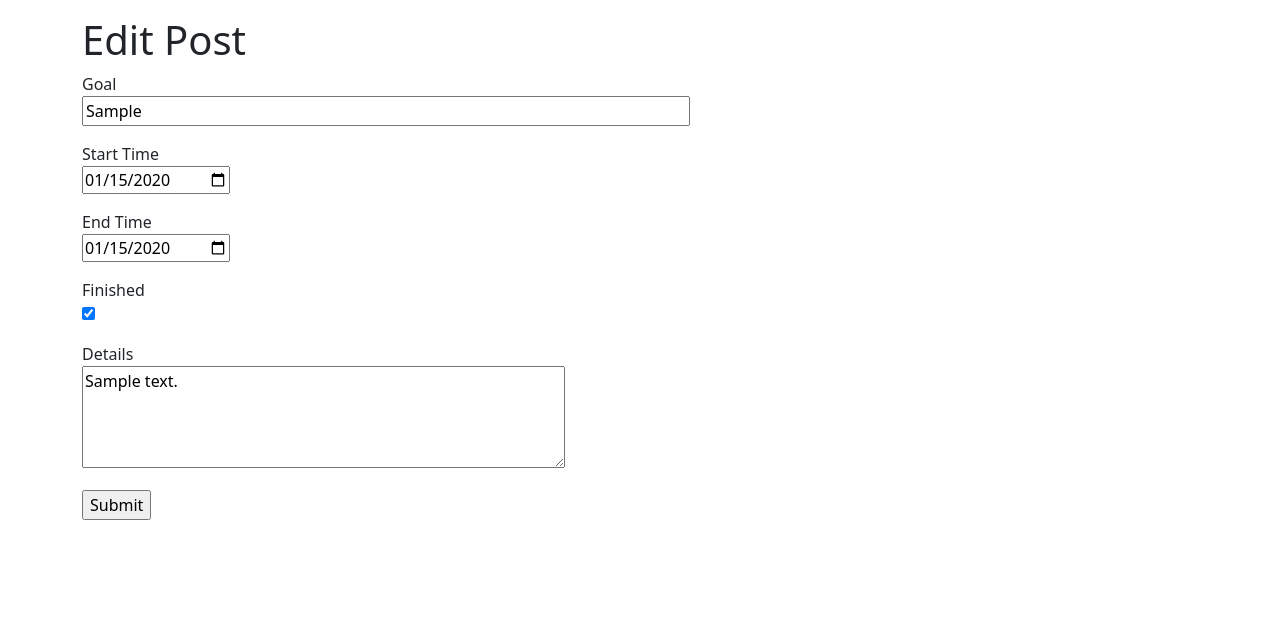
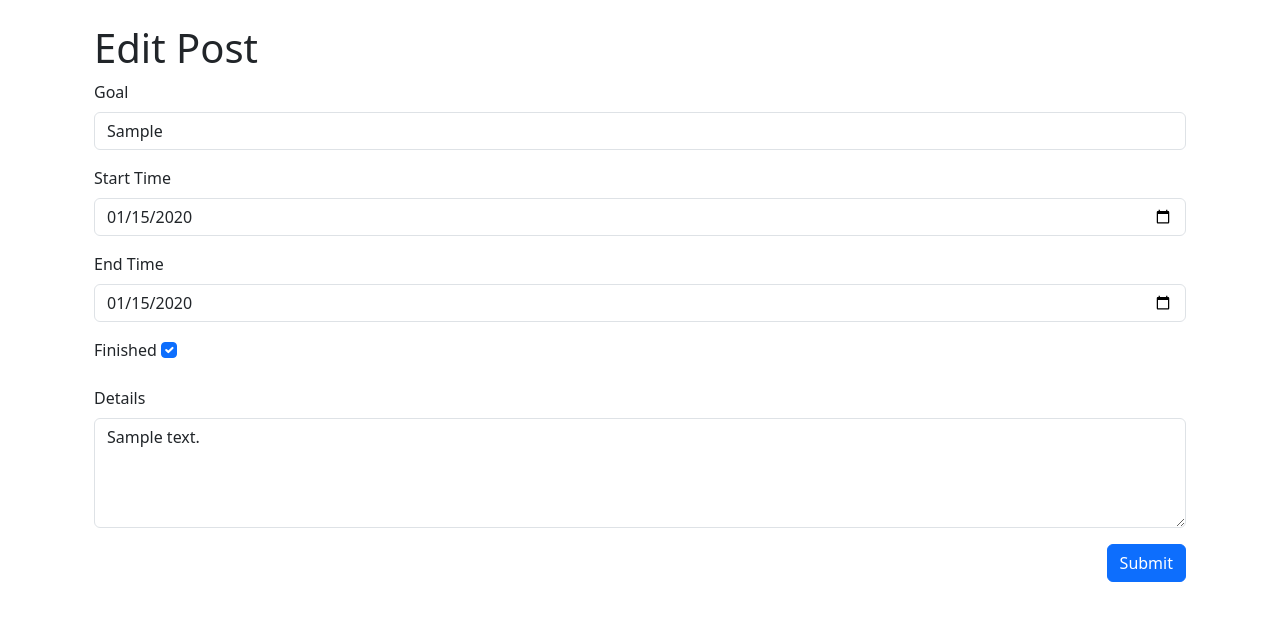
Before and after one commit to azyanev/Python-Final-Project, a Flask app: page /edit_post/1 in a window 1280 px wide. Shown: the part 56-677 px from the top of the page. Run offline with Flask 3, Linux system fonts and the light colour scheme; a user stored in the database is signed in; tables that the repository leaves empty hold one stand-in row (values such as "Sample post"); some libraries are stand-ins or nearby versions.

Commit message:
Make the post_edit and post look pretty

```diff
--- a/finalproject/app/templates/edit_post.html
+++ b/finalproject/app/templates/edit_post.html
@@ -1,50 +1,54 @@
 {% extends "base.html" %}
 
 {% block content %}
+    <div class="container mt-4">
         <h1>Edit Post</h1>
         <form action="" method="post">
             {{ form.hidden_tag() }}
 
-        <p>
-            {{ form.goal.label }}<br>
-            {{ form.goal(size=60) }}<br>
+            <div class="mb-3">
+                <label for="goal" class="form-label">{{ form.goal.label }}</label>
+                {{ form.goal(class="form-control", id="goal") }}
                 {% for error in form.goal.errors %}
-                <span style="color: red;">[{{ error }}]</span>
+                    <div class="text-danger">{{ error }}</div>
                 {% endfor %}
-        </p>
+            </div>
 
-        <p>
-            {{ form.starttime.label }}<br>
-            {{ form.starttime() }}<br>
+            <div class="mb-3">
+                <label for="starttime" class="form-label">{{ form.starttime.label }}</label>
+                {{ form.starttime(class="form-control", id="starttime") }}
                 {% for error in form.starttime.errors %}
-                <span style="color: red;">[{{ error }}]</span>
+                    <div class="text-danger">{{ error }}</div>
                 {% endfor %}
-        </p>
+            </div>
 
-        <p>
-            {{ form.endtime.label }}<br>
-            {{ form.endtime() }}<br>
+            <div class="mb-3">
+                <label for="endtime" class="form-label">{{ form.endtime.label }}</label>
+                {{ form.endtime(class="form-control", id="endtime") }}
                 {% for error in form.endtime.errors %}
-                <span style="color: red;">[{{ error }}]</span>
+                    <div class="text-danger">{{ error }}</div>
                 {% endfor %}
-        </p>
+            </div>
 
-        <p>
-            {{ form.isfinished.label }}<br>
-            {{ form.isfinished() }}<br>
+            <div class="mb-3">
+                <label for="isfinished" class="form-label">{{ form.isfinished.label }}</label>
+                {{ form.isfinished(class="form-check-input", id="isfinished") }}
                 {% for error in form.isfinished.errors %}
-                <span style="color: red;">[{{ error }}]</span>
+                    <div class="text-danger">{{ error }}</div>
                 {% endfor %}
-        </p>
+            </div>
 
-        <p>
-            {{ form.body.label }}<br>
-            {{ form.body(cols=50, rows=4) }}<br>
+            <div class="mb-3">
+                <label for="body" class="form-label">{{ form.body.label }}</label>
+                {{ form.body(class="form-control", id="body", rows=4) }}
                 {% for error in form.body.errors %}
-                <span style="color: red;">[{{ error }}]</span>
+                    <div class="text-danger">{{ error }}</div>
                 {% endfor %}
-        </p>
+            </div>
 
-        <p>{{ form.submit() }}</p>
+            <div class="d-flex justify-content-end">
+                {{ form.submit(class="btn btn-primary") }}
+            </div>
         </form>
+    </div>
 {% endblock %}
```
Also changed, not shown: finalproject/app/templates/_post.html (+29 -11 lines), finalproject/app.db. Lines whose indentation alone changed are shown as unchanged.
